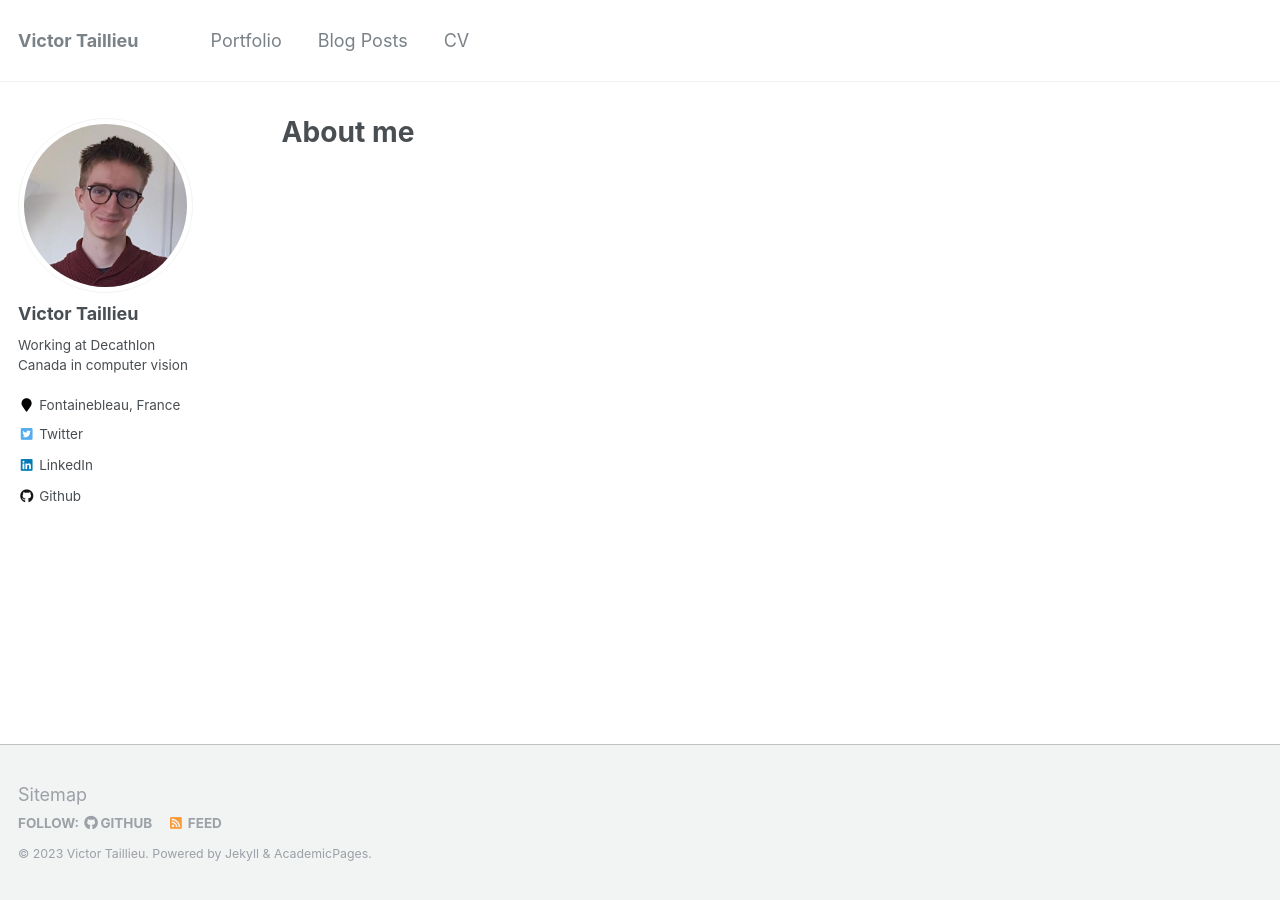
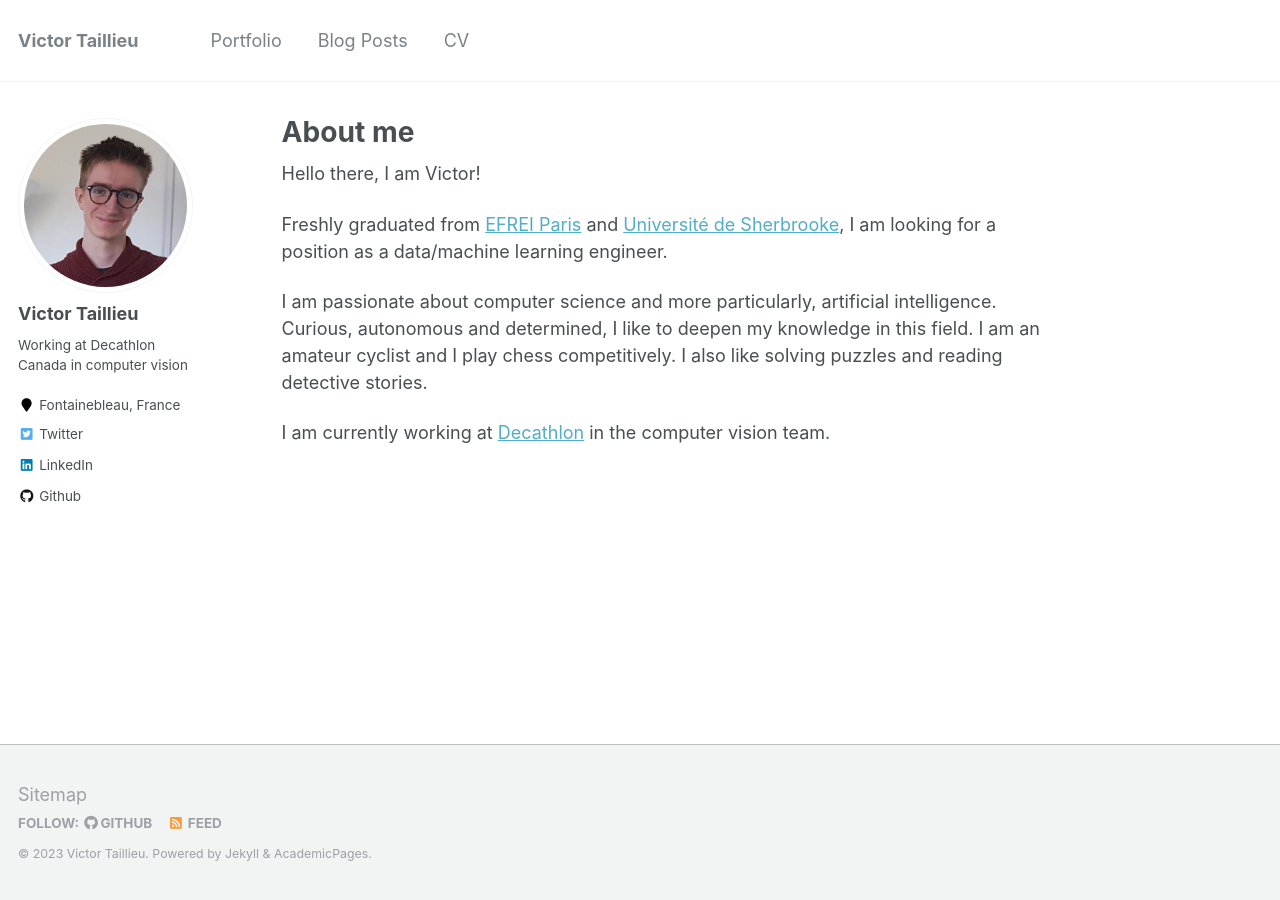
Before and after one commit to VictorTaillieu/victortaillieu.github.io, a Jekyll site: the page built from _pages/about.md, in a window 1280 px wide. Built offline with Jekyll 4.4.1, drawn with Linux system fonts in a browser that asks for light colours.

Commit message:
Fill about page

```diff
--- a/_pages/about.md
+++ b/_pages/about.md
@@ -7,3 +7,11 @@ redirect_from:
   - /about/
   - /about.html
 ---
+
+Hello there, I am Victor!
+
+Freshly graduated from [EFREI Paris](https://eng.efrei.fr/) and [Université de Sherbrooke](https://www.usherbrooke.ca/about/), I am looking for a position as a data/machine learning engineer.
+
+I am passionate about computer science and more particularly, artificial intelligence. Curious, autonomous and determined, I like to deepen my knowledge in this field. I am an amateur cyclist and I play chess competitively. I also like solving puzzles and reading detective stories.
+
+I am currently working at [Decathlon](https://www.decathlon.com/) in the computer vision team.
```
